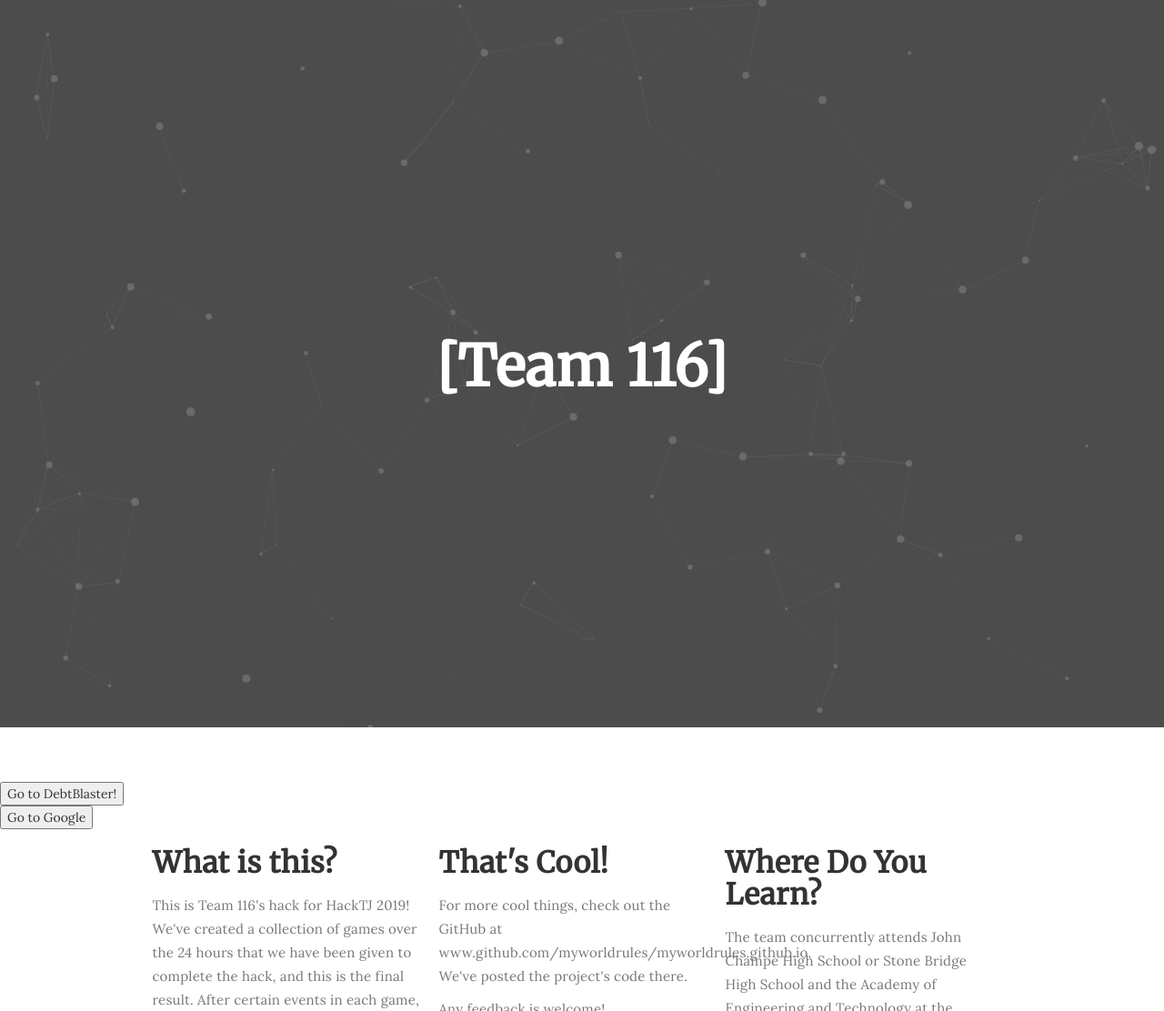
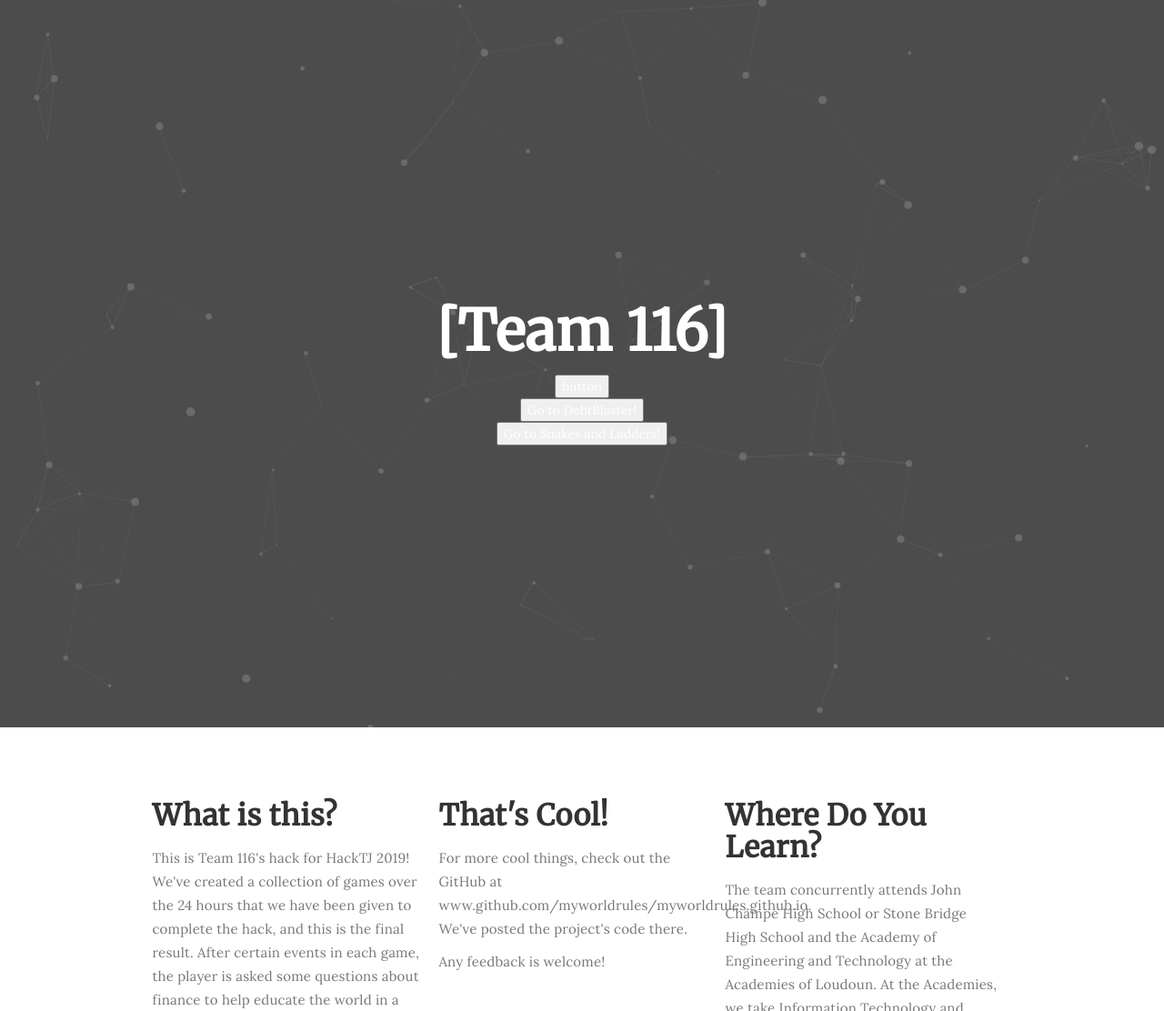
Before and after one commit to coastscout/myworldrules.github.io, a plain HTML site: page hackTJ/index.html in a window 1280 px wide. Shown: the top 1112 px of the page at 91% size. Drawn offline with Linux system fonts and the light colour scheme; animation ran at ten frames a second.

Commit message:
Update index.html

```diff
--- a/hackTJ/index.html
+++ b/hackTJ/index.html
@@ -41,20 +41,22 @@
                          <div class="row">
                               <div class="col-md-12 col-sm-12">
                                    <h1>[Team 116]</h1>
+                                   <div>
+                                        <input type="button" value="button" style="display: block; margin: 0 auto;">
+                                        <form action="https://myworldrules.github.io/hackTJ/DebtBlaster.html">
+                                             <input type="submit" value="Go to DebtBlaster!" />
+                                        </form>
+
+                                        <form action="https://myworldrules.github.io/hackTJ/snakesAndLadders.html">
+                                             <input type="submit" value="Go to Snakes and Ladders!" />
+                                        </form>
+                                   </div>
                               </div>
                          </div>
                     </div>
      </section>
 
 <section id="about">
-
-     <form action="https://myworldrules.github.io/hackTJ/DebtBlaster.html">
-          <input type="submit" value="Go to DebtBlaster!" />
-     </form>
-
-     <form action="http://google.com">
-          <input type="submit" value="Go to Google" />
-     </form>
 
      <div class="container">
           <div class="row">
```
